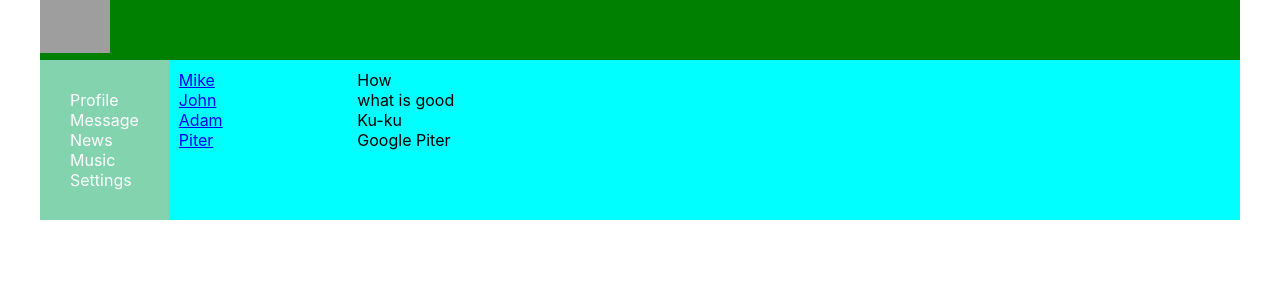
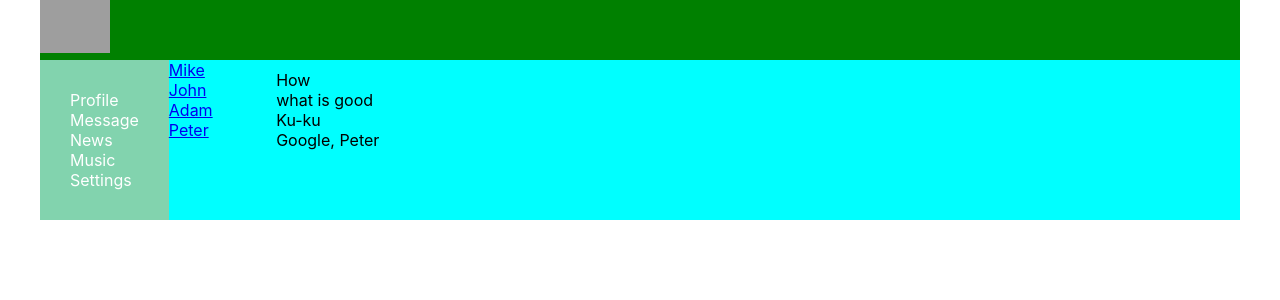
Before and after one commit to Contra-vit/socialnet, a React (Create React App) app: page /dialogs in a window 1280 px wide. Shown: the top 300 px of the page. Built offline with nearby package versions, Linux system fonts and the light colour scheme; grey boxes are pictures that could not be loaded; the HTML template or start-up script is replaced by a standard one.

Commit message:
Props in Index.js Data

```diff
--- a/src/App.js
+++ b/src/App.js
@@ -3,16 +3,18 @@ import Dialogs from './Components/Dialogs/Dialogs';
 import Header from './Components/Header/Header';
 import Navbar from './Components/Navbar/Navbar';
 import Profile from './Components/Profile/Profile';
-import { BrowserRouter as Router, Routes, Route } from 'react-router-dom'
-function App() {
+import { BrowserRouter as Router, Routes, Route } from 'react-router-dom';
+
+function App(props) {
+
   return (
     <Router>
       <div className={a.app_wrapper}>
         <Header />
         <Navbar />
         <Routes>
-          <Route exact path='/profile' element={<Profile />} />
-          <Route path='/dialogs' element={<Dialogs />} />
+          <Route exact path='/profile' element={<Profile dataAppPost = {props.dataIndexPosts} />} />
+          <Route path='/dialogs' element ={ <Dialogs dataAdd= {props.dataIndexDialog} dataAppMessage = {props.dataIndexMessage}   />} />
         </Routes>
       </div>
     </Router>
--- /dev/null
+++ b/src/Components/Dialogs/DialogItem/DialogItem.js
@@ -0,0 +1,12 @@
+import { Link, NavLink } from 'react-router-dom';
+import b from './../../Dialogs/Dialogs.module.css'
+
+
+const DialogItem = (props) => {
+    return (
+        <div className={b.dialog + '' + b.active}>
+            <Link to={'/dialogs/' + props.id}>{props.name}</Link>
+        </div>
+    )
+}
+export default DialogItem;
--- a/src/Components/Dialogs/Dialogs.js
+++ b/src/Components/Dialogs/Dialogs.js
@@ -1,45 +1,26 @@
 import React from 'react';
 import b from './Dialogs.module.css'
-import { Link, NavLink } from 'react-router-dom';
+import DialogItem from './DialogItem/DialogItem'
+import MessageItem from './MessageItem/MessageItem'
 
-const DialogItem = (props) => {
-    return (
-        <div className={b.dialog + '' + b.active}>
-            <Link to={'/dialogs/' + props.id}>{props.name}</Link>
-        </div>
-    )
-}
-const Message = (props) => {
-    return (
-        <div className={b.message}>{props.message}</div>
-    )
-}
-const Dialogs = (props) => {
-    let dialogsData = [
-        { id: 1, name: 'Mike' },
-        { id: 2, name: 'John' },
-        { id: 3, name: 'Adam' },
-        { id: 4, name: 'Piter' }]
-    let messagersData = [
-        { id: 1, message: 'How' },
-        { id: 2, message: 'what is good' },
-        { id: 3, message: 'Ku-ku' },
-        { id: 4, message: 'Google Piter' }]
-    let dialogs = dialogsData.map( el => <DialogItem name={el.name} id={el.id} />);
-    let messages =  messagersData.map(el => <Message message={el.message} id={el.id} />)
+function Dialogs (props) {
+
+    let dialogs = props.dataAdd.map(el => <DialogItem name={el.name} id={el.id} />);
+    let messages =  props.dataAppMessage.map(el => <MessageItem message={el.message} id={el.id} />)
 
     return (
-    <div className={b.dialogs} >
-
-        <div className={b.dialogItem}>
+        <>
+            <div className={b.dialogs}>
+                <div >
                     {dialogs}
                 </div>
 
-        <div className={b.messages}  >
+                <div className={b.messages}>
                     {messages}
                 </div>
+            </div>
 
-    </div>
+        </>
     )
 }
 export default Dialogs;
--- a/src/Components/Dialogs/Dialogs.module.css
+++ b/src/Components/Dialogs/Dialogs.module.css
@@ -1,6 +1,7 @@
 .dialogs {
     display: grid;
-    grid-template-columns: 2fr 10fr
+    grid-template-columns: 1fr  10fr;
+
 }
 .dialogItem{
     padding: 10px;
@@ -13,15 +14,10 @@
 }
 
 .dialogs {
-
     background-color: aqua;
 
 }
 .messages {
-    padding: 10px;
+ padding: 10px;
 
 }
-
-.message {
-
-}
--- /dev/null
+++ b/src/Components/Dialogs/MessageItem/MessageItem.js
@@ -0,0 +1,9 @@
+import { Link, NavLink } from 'react-router-dom';
+import b from './../../Dialogs/Dialogs.module.css'
+
+const MessageItem = (props) => {
+    return (
+        <div className={b.message}>{props.message}</div>
+    )
+}
+export default MessageItem;
--- a/src/Components/Profile/Myposts/Post/Myposts.js
+++ b/src/Components/Profile/Myposts/Post/Myposts.js
@@ -2,7 +2,8 @@ import React from 'react';
 import b from './Myposts.module.css'
 import Post from './Post';
 
-const Myposts = () => {
+const Myposts = (props) => {
+
     let textarea = React.createRef();
     // let textPost = React.createRef();
 
@@ -18,17 +19,12 @@ const Myposts = () => {
     }
     console.log('hi')
 
-    let postsData  = [
-        {id:1, post: 'How', likesCount:12},
-        {id:2, post: 'I loose my mind', likesCount:12},
-        {id:3, post: 'You gotta see it', likesCount:10},
-        {id:4, post: 'Have a nice flight', likesCount:7}
-    ]
-    let post = postsData.map(el => <Post message={ el.post} likesCount = {el.likesCount} />
+
+
+    let post = props.dataProfilePost.map(el => <Post message={ el.post} likesCount = {el.likesCount} />
 )
     return (
         <div className={b.postBlock}>
-
             <div >
                 <h3>My posts</h3>
                 <div>
@@ -41,26 +37,14 @@ const Myposts = () => {
 
                             <button className={b.buttonRemove}>Remove</button>
                         </div>
-
                     </div>
-
                 </div>
             </div>
             <div className={b.posts} >
-
                 {post }
-
-
                 <div>
-                    {
-
-
-
-                    }
                     <button onClick={check}> Function </button>
                 </div>
-
-
             </div>
         </div>
 
--- a/src/Components/Profile/Profile.js
+++ b/src/Components/Profile/Profile.js
@@ -3,11 +3,12 @@ import Myposts from './Myposts/Post/Myposts';
 import ProfileInfo from './Myposts/ProfileInfo/ProfileInfo';
 import b from './Profile.module.css'
 
-const Profile = () => {
+const Profile = (props) => {
+
     return (
         <div className={b.content}>
             <ProfileInfo />
-            <Myposts />
+            <Myposts dataProfilePost = {props.dataAppPost}/>
         </div>
 
     )
--- a/src/index.js
+++ b/src/index.js
@@ -4,10 +4,27 @@ import './index.css';
 import App from './App';
 import reportWebVitals from './reportWebVitals';
 
+let dialogsData = [
+  { id: 1, name: 'Mike' },
+  { id: 2, name: 'John' },
+  { id: 3, name: 'Adam' },
+  { id: 4, name: 'Peter' }];
+let messagersData = [
+  { id: 1, message: 'How' },
+  { id: 2, message: 'what is good' },
+  { id: 3, message: 'Ku-ku' },
+  { id: 4, message: 'Google, Peter' }]
+let postsData = [
+  { id: 1, post: 'How', likesCount: 12 },
+  { id: 2, post: 'I loose my mind', likesCount: 12 },
+  { id: 3, post: 'You gotta see it', likesCount: 10 },
+  { id: 4, post: 'Have a nice flight', likesCount: 7 }];
+
+
 const root = ReactDOM.createRoot(document.getElementById('root'));
 root.render(
   <React.StrictMode>
-    <App />
+    <App dataIndexDialog={dialogsData} dataIndexMessage={messagersData}  dataIndexPosts={postsData}/>
   </React.StrictMode>
 );
 
```
Lines whose indentation alone changed are shown as unchanged.
